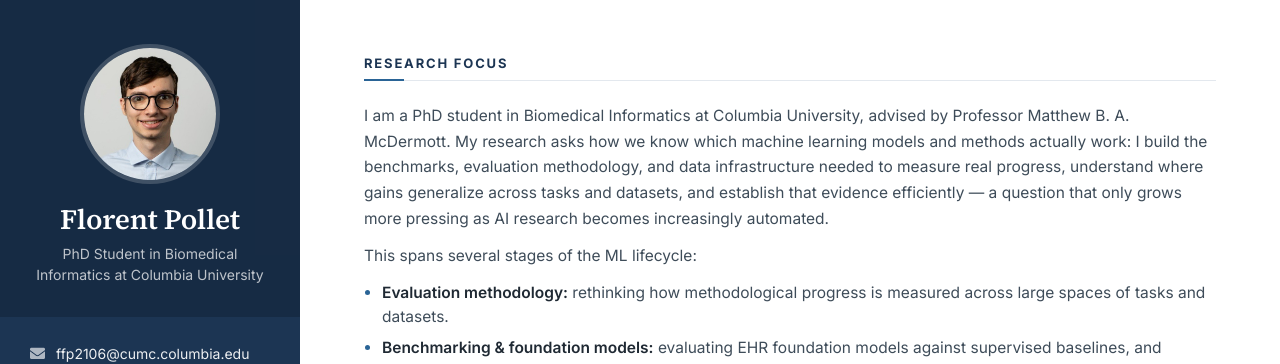
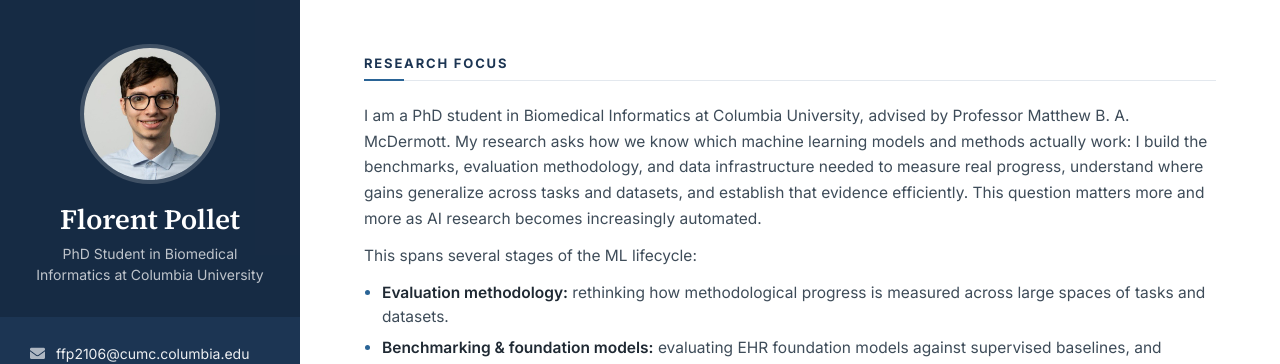
Before and after one commit to florian6973/florian6973.github.io, a Jekyll site: the page built from index.html, in a window 1280 px wide and 900 px high. Shown: the top 364 px of the window. Built offline with Jekyll 4.4.1, drawn with Linux system fonts in a browser that asks for light colours.

Commit message:
Remove em dash from Research Focus summary
Co-Authored-By: Claude Opus 5.5 <noreply@anthropic.com>

```diff
--- a/_data/data.yml
+++ b/_data/data.yml
@@ -35,7 +35,7 @@ sidebar:
 career-profile:
     title: Research Focus
     summary: |
-      I am a PhD student in Biomedical Informatics at Columbia University, advised by Professor Matthew B. A. McDermott. My research asks how we know which machine learning models and methods actually work: I build the benchmarks, evaluation methodology, and data infrastructure needed to measure real progress, understand where gains generalize across tasks and datasets, and establish that evidence efficiently — a question that only grows more pressing as AI research becomes increasingly automated.
+      I am a PhD student in Biomedical Informatics at Columbia University, advised by Professor Matthew B. A. McDermott. My research asks how we know which machine learning models and methods actually work: I build the benchmarks, evaluation methodology, and data infrastructure needed to measure real progress, understand where gains generalize across tasks and datasets, and establish that evidence efficiently. This question matters more and more as AI research becomes increasingly automated.
 
       This spans several stages of the ML lifecycle:
 
```
